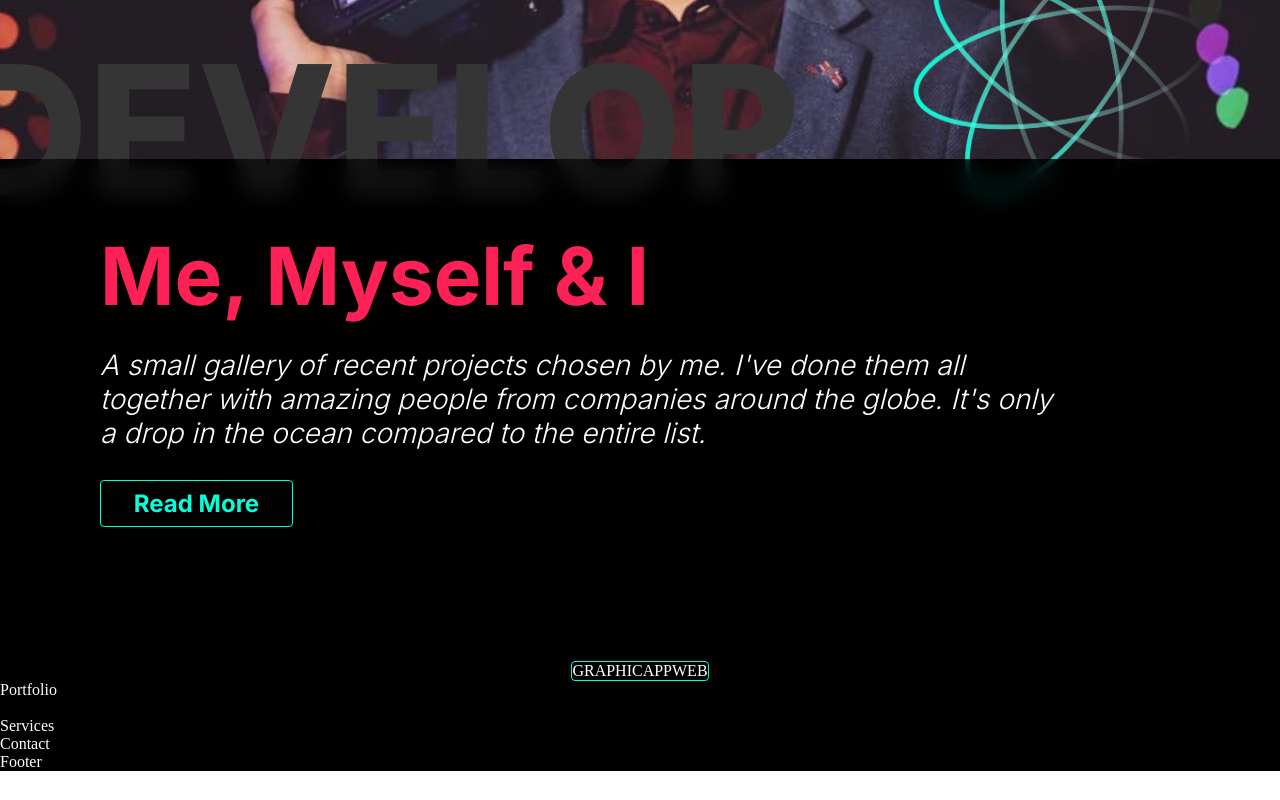
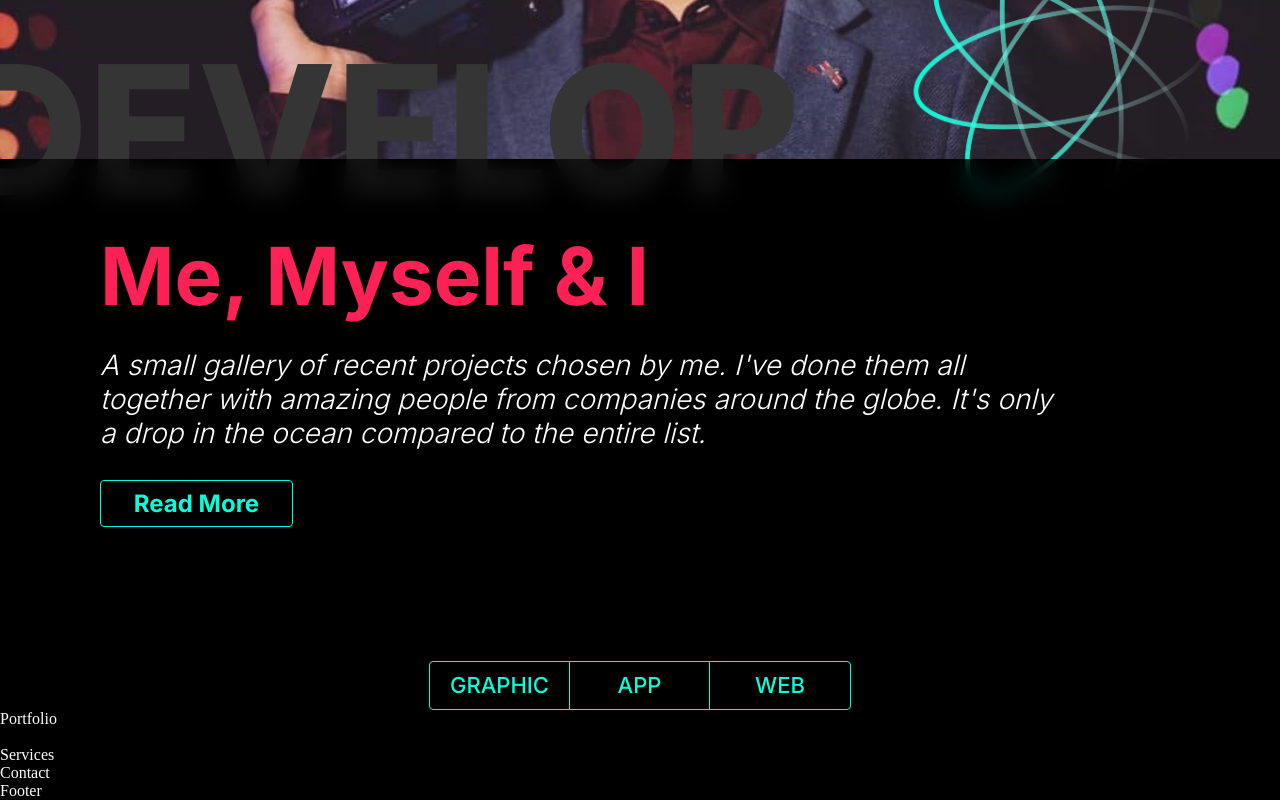
Before and after one commit to Ayanpaul11/Portfolio, a React (Vite) app: page / in a window 1280 px wide. Shown: the part 571-1371 px from the top of the page. Before the commit the page ends 1342 px from the top, so only its background shows below. Built offline with nearby package versions, Linux system fonts and the light colour scheme.

Commit message:
Update Portfolio.module.css

```diff
--- a/src/Components/Home/Css/Portfolio.module.css
+++ b/src/Components/Home/Css/Portfolio.module.css
@@ -1,3 +1,5 @@
+@import url("https://fonts.googleapis.com/css2?family=Inter:wght@500&display=swap");
+
 .herderDiv {
     display: flex;
     justify-content: center;
@@ -6,6 +8,26 @@
 
 .btnDivP {
     display: flex;
-    border: 1px solid #08FDD8;
+    border: 1px solid #08fdd8;
     border-radius: 4px;
 }
+
+.GRAPHIC,
+.APP,
+.WEB {
+    padding: 10px 0px;
+    font-family: "Inter", sans-serif;
+    font-style: normal;
+    font-weight: 500;
+    font-size: 22px;
+    line-height: 27px;
+    color: #08fdd8;
+    width: 140px;
+    text-align: center;
+}
+
+.GRAPHIC,
+.APP {
+    border-style: solid;
+    border-width: 0px 1px 0px 0px;
+}
```
